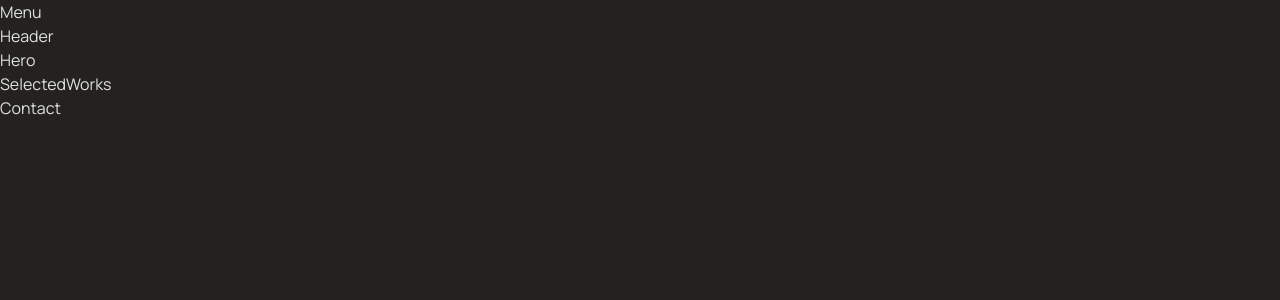
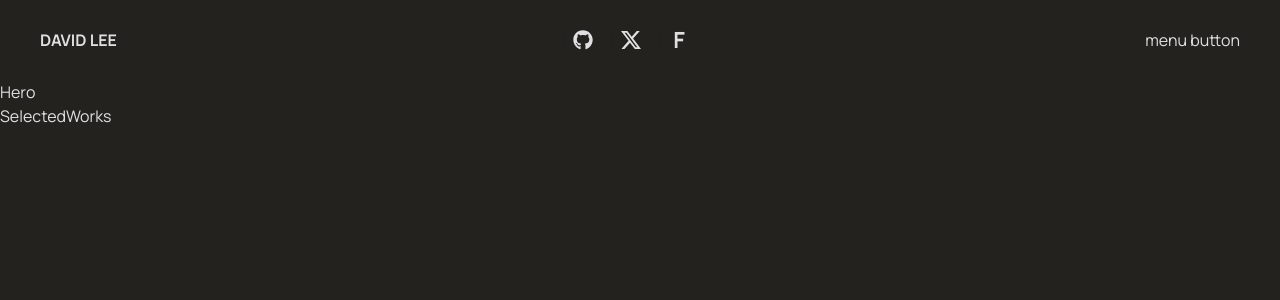
Before and after one commit to DLee1993/dev_portfolio, a React (Vite) app: page / in a window 1280 px wide. Shown: the top 300 px of the page. Built offline with nearby package versions, Linux system fonts and the light colour scheme.

Commit message:
added header

```diff
--- a/src/App.jsx
+++ b/src/App.jsx
@@ -2,13 +2,13 @@ import Header from "./components/Header";
 import Hero from "./components/Hero";
 import SelectedWorks from "./components/SelectedWorks";
 import Contact from "./components/Contact";
-import Menu from "./components/Menu";
+import { useState } from "react";
 function App() {
+    const [menu, setMenu] = useState(false);
     return (
         <>
-            <Menu />
-            <Header />
-            <main>
+            <Header setMenu={setMenu} menu={menu} />
+            <main className="h-[200vh]">
                 <Hero />
                 <SelectedWorks />
             </main>
--- a/src/components/Header.jsx
+++ b/src/components/Header.jsx
@@ -1,7 +1,65 @@
+/* eslint-disable react/prop-types */
+import { useLenis } from "@studio-freight/react-lenis";
+import { FaGithub } from "react-icons/fa";
+import { BsTwitterX } from "react-icons/bs";
 const Header = () => {
-  return (
-    <div>Header</div>
-  )
-}
+    const lenis = useLenis();
 
-export default Header
+    function scrollToTop() {
+        lenis.scrollTo(0);
+    }
+
+    return (
+        <header
+            id="header"
+            className="min-h-20 sticky top-0 flex justify-between items-center componentXPadding"
+        >
+            <p onClick={scrollToTop} className="uppercase font-bold cursor-pointer">
+                david lee
+            </p>
+            <nav>
+                <ul className="flex gap-x-2">
+                    <li>
+                        <a
+                            href="https://github.com/DLee1993"
+                            target="_blank"
+                            className="relative w-10 h-10 hover:w-36 flex justify-start px-3 items-center bg-csBlack hover:bg-csWhite text-csBlack transition-all duration-300 rounded-full overflow-hidden group"
+                        >
+                            @DLee1993
+                            <span className="w-10 h-10 flex justify-center items-center absolute top-0 right-0 bg-csBlack text-csWhite p-2 rounded-full group-hover:scale-90 transition-colors">
+                                <FaGithub size="1.25rem" />
+                            </span>
+                        </a>
+                    </li>
+                    <li>
+                        <a
+                            href="https://twitter.com/David_Lee147"
+                            target="_blank"
+                            className="relative w-10 h-10 hover:w-40 flex justify-start px-2 items-center bg-csBlack hover:bg-csWhite text-csBlack transition-all duration-300 rounded-full overflow-hidden group"
+                        >
+                            @david_lee147
+                            <span className="w-10 h-10 flex justify-center items-center absolute top-0 right-0 bg-csBlack text-csWhite p-2 rounded-full group-hover:scale-90 transition-colors">
+                                <BsTwitterX size="1.25rem" />
+                            </span>
+                        </a>
+                    </li>
+                    <li>
+                        <a
+                            href="https://www.frontendmentor.io/profile/DLee1993"
+                            target="_blank"
+                            className="relative w-10 h-10 hover:w-36 flex justify-start px-3 items-center bg-csBlack hover:bg-csWhite text-csBlack transition-all duration-300 rounded-full overflow-hidden group"
+                        >
+                            @DLee1993
+                            <span className="w-10 h-10 flex justify-center items-center text-lg font-bold absolute top-0 right-0 bg-csBlack text-csWhite p-2 rounded-full group-hover:scale-90 transition-colors">
+                                F
+                            </span>
+                        </a>
+                    </li>
+                </ul>
+            </nav>
+            <button role="menuButton">menu button</button>
+        </header>
+    );
+};
+
+export default Header;
--- a/src/components/Menu.jsx
+++ /dev/null
@@ -1,7 +0,0 @@
-const Menu = () => {
-  return (
-    <div>Menu</div>
-  )
-}
-
-export default Menu
--- /dev/null
+++ b/src/data/data.js
@@ -0,0 +1,59 @@
+export const projects = [
+    {
+        title: "Final Frontier",
+        repo: "https://www.github.com",
+        description: "CRUD application that allows users to organise daily tasks.",
+        image: "assets/andrew-neel-05nD5VT-714-unsplash 1.webp",
+    },
+    {
+        title: "wordup",
+        repo: "https://www.github.com",
+        description: "CRUD application that allows users to organise daily tasks.",
+        image: "assets/patrick-fore-0gkw_9fy0eQ-unsplash (1) 1.webp",
+    },
+    {
+        title: "noted",
+        repo: "https://www.github.com",
+        description: "CRUD application that allows users to organise daily tasks.",
+        image: "assets/andrew-neel-05nD5VT-714-unsplash 2.webp",
+    },
+    {
+        title: "Galleria",
+        repo: "https://www.github.com",
+        description: "CRUD application that allows users to organise daily tasks.",
+        image: "assets/vincentas-liskauskas-TPhZnl2NEws-unsplash 1.webp",
+    },
+];
+
+export const components = [
+    {
+        title: "Final Frontier",
+        repo: "https://www.github.com",
+        image: "assets/andrew-neel-05nD5VT-714-unsplash 1.webp",
+    },
+    {
+        title: "wordup",
+        repo: "https://www.github.com",
+        image: "assets/patrick-fore-0gkw_9fy0eQ-unsplash (1) 1.webp",
+    },
+    {
+        title: "noted",
+        repo: "https://www.github.com",
+        image: "assets/andrew-neel-05nD5VT-714-unsplash 2.webp",
+    },
+    {
+        title: "Galleria",
+        repo: "https://www.github.com",
+        image: "assets/vincentas-liskauskas-TPhZnl2NEws-unsplash 1.webp",
+    },
+    {
+        title: "noted",
+        repo: "https://www.github.com",
+        image: "assets/andrew-neel-05nD5VT-714-unsplash 2.webp",
+    },
+    {
+        title: "Galleria",
+        repo: "https://www.github.com",
+        image: "assets/vincentas-liskauskas-TPhZnl2NEws-unsplash 1.webp",
+    },
+];
--- a/src/index.css
+++ b/src/index.css
@@ -5,6 +5,14 @@
 @layer base {
     body {
         @apply font-Manrope bg-csBlack text-csWhite;
+    }
+
+    body::-webkit-scrollbar {
+        @apply bg-transparent w-2;
+    }
+
+    body::-webkit-scrollbar-thumb {
+        @apply bg-csWhite w-1 rounded-sm;
     }
 
     /* Fluid font size variables, for browsers that support clamp */
@@ -46,3 +54,9 @@
         }
     }
 }
+
+@layer components {
+    .componentXPadding {
+        @apply px-10;
+    }
+}
```
